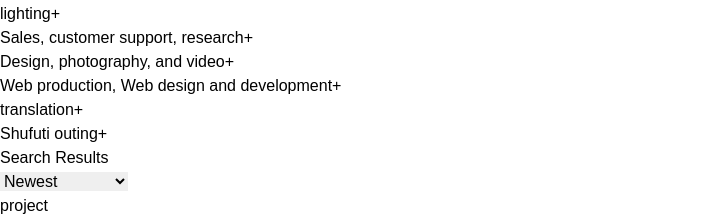
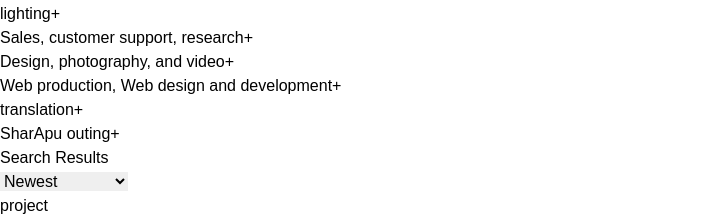
Before and after one commit to SumaiyaTarannumNoor/SharApu-Job-Portal, a React (Vite) app: page /search-for-a-job in a window 1280 px wide. Shown: the part 1288-1504 px from the top of the page, without its empty margins (0-709 px from the left). Built offline with nearby package versions, Linux system fonts and the light colour scheme.

Commit message:
Shufuti to SharApu

```diff
--- a/src/Pages/SearchForAJob.jsx
+++ b/src/Pages/SearchForAJob.jsx
@@ -37,7 +37,7 @@ const SearchForAJobPage = () => {
     'Design, photography, and video',
     'Web production, Web design and development',
     'translation',
-    'Shufuti outing'
+    'SharApu outing'
   ];
 
   const popularTags = [
```
